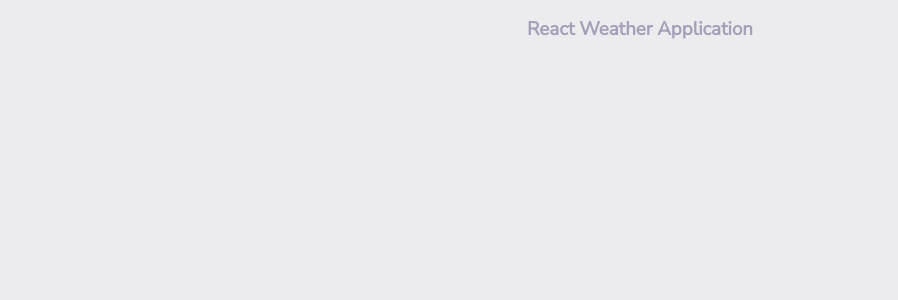
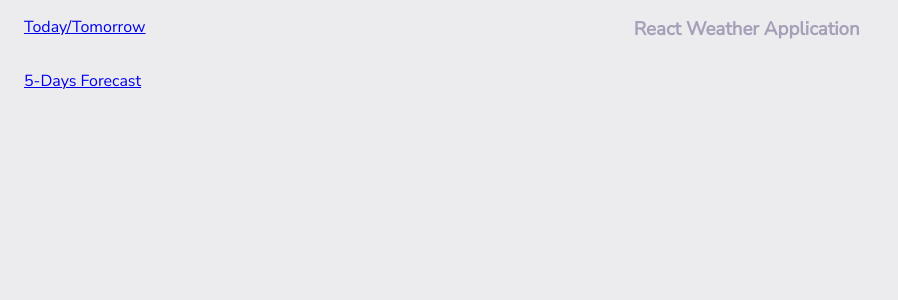
Before and after one commit to AleksandrRuzaev/WeatherApp, a React app: page / in a window 1280 px wide. Shown: the top 300 px of the page, without its empty margins (0-898 px from the left). Built offline with nearby package versions, Linux system fonts and the light colour scheme; no server answers.

Commit message:
Add styled components

```diff
--- a/package.json
+++ b/package.json
@@ -36,6 +36,7 @@
     "@types/node": "^16.7.10",
     "@types/react": "^17.0.0",
     "@types/react-dom": "^17.0.0",
+    "@types/styled-components": "^5.1.19",
     "babel-cli": "^6.26.0",
     "babel-core": "^6.26.3",
     "babel-loader": "^7.1.5",
--- a/src/components/App.tsx
+++ b/src/components/App.tsx
@@ -4,6 +4,7 @@ import { Content } from './content';
 import { Header } from './header/header';
 import { BrowserRouter as Router, Routes, Route, Link } from 'react-router-dom';
 import { routes } from '../utilities/routes';
+import { Layout } from './screens/layout';
 
 const App: React.FC = () => {
     return (
@@ -16,13 +17,16 @@ const App: React.FC = () => {
                     <Route path={routes.fiveDays.route}>
                         <></>
                     </Route>
-                    <Route path="/">
-                        <></>
-                    </Route>
+                    <Route
+                        path="/"
+                        element={
+                            <Layout>
+                                <Content />
+                            </Layout>
+                        }
+                    ></Route>
                 </Routes>
             </Router>
-            <Header />
-            <Content />
         </>
     );
 };
--- a/src/components/content/content.tsx
+++ b/src/components/content/content.tsx
@@ -56,7 +56,6 @@ const Content: React.FC = (): JSX.Element => {
                     .then((res) => res.json())
                     .then((result) => {
                         setTomorrowData(result.daily[1]);
-                        console.log(result.daily[1]);
                     });
             },
         );
--- /dev/null
+++ b/src/components/navigation/index.ts
@@ -0,0 +1 @@
+export { Navigation } from './navigation';
--- /dev/null
+++ b/src/components/navigation/navigation.tsx
@@ -0,0 +1,30 @@
+import React from 'react';
+import { Link } from 'react-router-dom';
+import styled from 'styled-components';
+import { routes } from '../../utilities/routes';
+
+const NavigatinContainer = styled.nav`
+    display: flex;
+    flex-direction: column;
+`;
+
+const NavigatinLink = styled.div`
+    padding: 1em 1.5em;
+`;
+
+const Navigation: React.FC<{}> = () => {
+    return (
+        <NavigatinContainer>
+            <NavigatinLink>
+                <Link to={routes.todayTomorrow.route}>
+                    {routes.todayTomorrow.label}
+                </Link>
+            </NavigatinLink>
+            <NavigatinLink>
+                <Link to={routes.fiveDays.route}>{routes.fiveDays.label}</Link>
+            </NavigatinLink>
+        </NavigatinContainer>
+    );
+};
+
+export { Navigation };
--- /dev/null
+++ b/src/components/screens/layout/index.ts
@@ -0,0 +1 @@
+export { Layout } from './layout';
--- /dev/null
+++ b/src/components/screens/layout/layout.tsx
@@ -0,0 +1,33 @@
+import React from 'react';
+import styled from 'styled-components';
+import { Header } from '../../header/header';
+import { Navigation } from '../../navigation';
+import { LayoutProps } from './layout.types';
+
+const LayoutContainer = styled.div`
+    display: grid;
+    grid-template-columns: 1fr 5fr;
+    grid-template-rows: 5em;
+`;
+
+const Content = styled.div`
+    grid-column-start: 2;
+    grid-column-end: 3;
+    grid-row-start: 2;
+    grid-row-end: 3;
+`;
+
+const Layout: React.FC<LayoutProps> = ({
+    children,
+    withNavigation = true,
+}): JSX.Element => {
+    return (
+        <LayoutContainer>
+            {withNavigation && <Navigation />}
+            <Header />
+            <Content>{children}</Content>
+        </LayoutContainer>
+    );
+};
+
+export { Layout };
--- /dev/null
+++ b/src/components/screens/layout/layout.types.ts
@@ -0,0 +1 @@
+export type LayoutProps = { withNavigation?: boolean };
```
Also changed, not shown: 2 other files (tests, documents, lock files or other folders).
